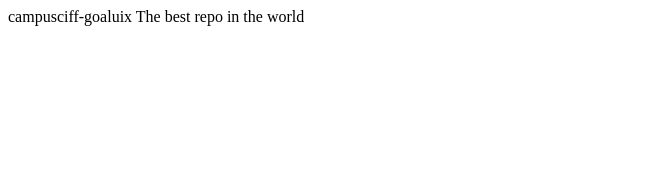
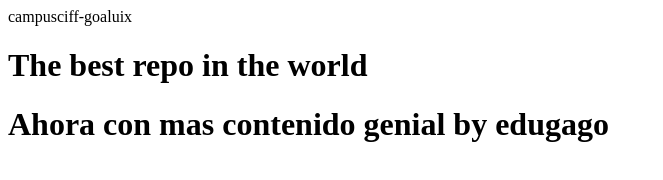
Before and after one commit to campusciff-goaluix/campusciff-goaluix.github.io, a plain HTML site: page index.html in a window 1280 px wide. Shown: the whole page, without its empty margins (0-663 px from the left). Drawn offline with Linux system fonts and the light colour scheme.

Commit message:
subo los cambios de la rama

```diff
--- a/index.html
+++ b/index.html
@@ -1,4 +1,7 @@
 <html>
 <head>campusciff-goaluix</head>
-<body>The best repo in the world</body>
+<body>
+	<h1>The best repo in the world</h1>
+	<h1>Ahora con mas contenido genial by edugago</h1>
+</body>
 </html>
```
